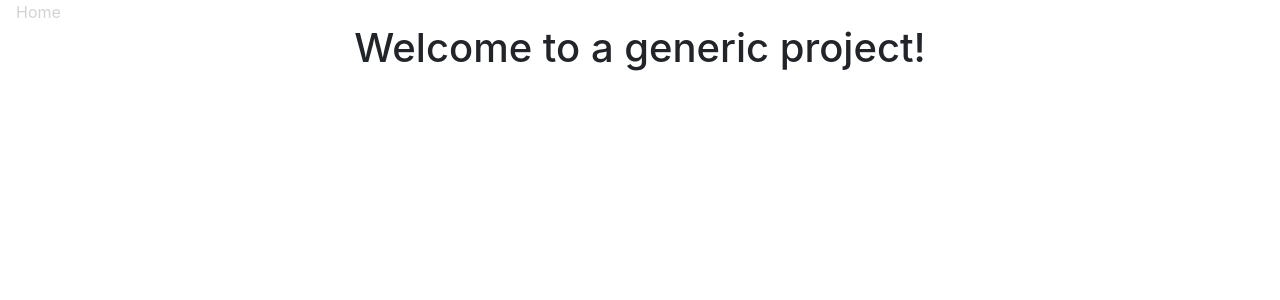
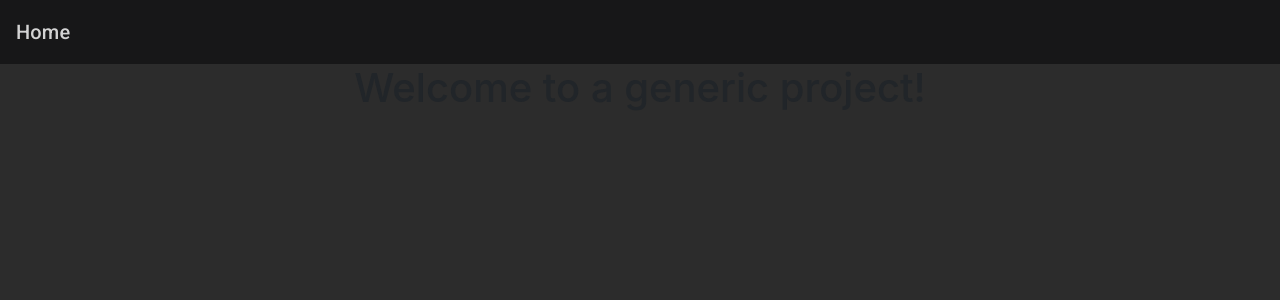
Before and after one commit to johnziegenbein/generic-template, an Angular app in the folder app/: page / in a window 1280 px wide. Shown: the top 300 px of the page. Built offline with nearby package versions, Linux system fonts and the light colour scheme.

Commit message:
Add custom material theme

```diff
--- a/app/src/styles.scss
+++ b/app/src/styles.scss
@@ -1,2 +1,250 @@
 @import "~bootstrap/dist/css/bootstrap.css";
+
+/**
+* Generated theme by Material Theme Generator
+* https://materialtheme.arcsine.dev
+*/
+
 @import '~@angular/material/theming';
+// Include the common styles for Angular Material. We include this here so that you only
+// have to load a single css file for Angular Material in your app.
+
+// Fonts
+@import 'https://fonts.googleapis.com/css?family=Material+Icons';
+@import url('https://fonts.googleapis.com/css?family=Roboto:300,400,500');
+
+$fontConfig: (
+  display-4: mat-typography-level(112px, 112px, 300, 'Roboto', -0.0134em),
+  display-3: mat-typography-level(56px, 56px, 400, 'Roboto', -0.0089em),
+  display-2: mat-typography-level(45px, 48px, 400, 'Roboto', 0.0000em),
+  display-1: mat-typography-level(34px, 40px, 400, 'Roboto', 0.0074em),
+  headline: mat-typography-level(24px, 32px, 400, 'Roboto', 0.0000em),
+  title: mat-typography-level(20px, 32px, 500, 'Roboto', 0.0075em),
+  subheading-2: mat-typography-level(16px, 28px, 400, 'Roboto', 0.0094em),
+  subheading-1: mat-typography-level(15px, 24px, 500, 'Roboto', 0.0067em),
+  body-2: mat-typography-level(14px, 24px, 500, 'Roboto', 0.0179em),
+  body-1: mat-typography-level(14px, 20px, 400, 'Roboto', 0.0179em),
+  button: mat-typography-level(14px, 14px, 500, 'Roboto', 0.0893em),
+  caption: mat-typography-level(12px, 20px, 400, 'Roboto', 0.0333em),
+  input: mat-typography-level(inherit, 1.125, 400, 'Roboto', 1.5px)
+);
+
+// Foreground Elements
+
+// Light Theme Text
+$dark-text: #000000;
+$dark-primary-text: rgba($dark-text, 0.87);
+$dark-accent-text: rgba($dark-primary-text, 0.54);
+$dark-disabled-text: rgba($dark-primary-text, 0.38);
+$dark-dividers: rgba($dark-primary-text, 0.12);
+$dark-focused: rgba($dark-primary-text, 0.12);
+
+$mat-light-theme-foreground: (
+  base:              black,
+  divider:           $dark-dividers,
+  dividers:          $dark-dividers,
+  disabled:          $dark-disabled-text,
+  disabled-button:   rgba($dark-text, 0.26),
+  disabled-text:     $dark-disabled-text,
+  elevation:         black,
+  secondary-text:    $dark-accent-text,
+  hint-text:         $dark-disabled-text,
+  accent-text:       $dark-accent-text,
+  icon:              $dark-accent-text,
+  icons:             $dark-accent-text,
+  text:              $dark-primary-text,
+  slider-min:        $dark-primary-text,
+  slider-off:        rgba($dark-text, 0.26),
+  slider-off-active: $dark-disabled-text,
+);
+
+// Dark Theme text
+$light-text: #ffffff;
+$light-primary-text: $light-text;
+$light-accent-text: rgba($light-primary-text, 0.7);
+$light-disabled-text: rgba($light-primary-text, 0.5);
+$light-dividers: rgba($light-primary-text, 0.12);
+$light-focused: rgba($light-primary-text, 0.12);
+
+$mat-dark-theme-foreground: (
+  base:              $light-text,
+  divider:           $light-dividers,
+  dividers:          $light-dividers,
+  disabled:          $light-disabled-text,
+  disabled-button:   rgba($light-text, 0.3),
+  disabled-text:     $light-disabled-text,
+  elevation:         black,
+  hint-text:         $light-disabled-text,
+  secondary-text:    $light-accent-text,
+  accent-text:       $light-accent-text,
+  icon:              $light-text,
+  icons:             $light-text,
+  text:              $light-text,
+  slider-min:        $light-text,
+  slider-off:        rgba($light-text, 0.3),
+  slider-off-active: rgba($light-text, 0.3),
+);
+
+// Background config
+// Light bg
+$light-background:    #fafafa;
+$light-bg-darker-5:   darken($light-background, 5%);
+$light-bg-darker-10:  darken($light-background, 10%);
+$light-bg-darker-20:  darken($light-background, 20%);
+$light-bg-darker-30:  darken($light-background, 30%);
+$light-bg-lighter-5:  lighten($light-background, 5%);
+$dark-bg-tooltip:     lighten(#2c2c2c, 20%);
+$dark-bg-alpha-4:     rgba(#2c2c2c, 0.04);
+$dark-bg-alpha-12:    rgba(#2c2c2c, 0.12);
+
+$mat-light-theme-background: (
+  background:               $light-background,
+  status-bar:               $light-bg-darker-20,
+  app-bar:                  $light-bg-darker-5,
+  hover:                    $dark-bg-alpha-4,
+  card:                     $light-bg-lighter-5,
+  dialog:                   $light-bg-lighter-5,
+  tooltip:                  $dark-bg-tooltip,
+  disabled-button:          $dark-bg-alpha-12,
+  raised-button:            $light-bg-lighter-5,
+  focused-button:           $dark-focused,
+  selected-button:          $light-bg-darker-20,
+  selected-disabled-button: $light-bg-darker-30,
+  disabled-button-toggle:   $light-bg-darker-10,
+  unselected-chip:          $light-bg-darker-10,
+  disabled-list-option:     $light-bg-darker-10,
+);
+
+// Dark bg
+$dark-background:     #2c2c2c;
+$dark-bg-lighter-5:   lighten($dark-background, 5%);
+$dark-bg-lighter-10:  lighten($dark-background, 10%);
+$dark-bg-lighter-20:  lighten($dark-background, 20%);
+$dark-bg-lighter-30:  lighten($dark-background, 30%);
+$light-bg-alpha-4:    rgba(#fafafa, 0.04);
+$light-bg-alpha-12:   rgba(#fafafa, 0.12);
+
+// Background palette for dark themes.
+$mat-dark-theme-background: (
+  background:               $dark-background,
+  status-bar:               $dark-bg-lighter-20,
+  app-bar:                  $dark-bg-lighter-5,
+  hover:                    $light-bg-alpha-4,
+  card:                     $dark-bg-lighter-5,
+  dialog:                   $dark-bg-lighter-5,
+  tooltip:                  $dark-bg-lighter-20,
+  disabled-button:          $light-bg-alpha-12,
+  raised-button:            $dark-bg-lighter-5,
+  focused-button:           $light-focused,
+  selected-button:          $dark-bg-lighter-20,
+  selected-disabled-button: $dark-bg-lighter-30,
+  disabled-button-toggle:   $dark-bg-lighter-10,
+  unselected-chip:          $dark-bg-lighter-20,
+  disabled-list-option:     $dark-bg-lighter-10,
+);
+
+// Compute font config
+@include mat-core($fontConfig);
+
+// Theme Config
+
+body {
+  --primary-color: #171718;
+  --primary-lighter-color: #b9b9ba;
+  --primary-darker-color: #0d0d0e;
+  --text-primary-color: #{$light-primary-text};
+  --text-primary-lighter-color: #{$dark-primary-text};
+  --text-primary-darker-color: #{$light-primary-text};
+}
+
+$mat-primary: (
+  main: #171718,
+  lighter: #b9b9ba,
+  darker: #0d0d0e,
+  200: #171718, // For slide toggle,
+  contrast : (
+    main: $light-primary-text,
+    lighter: $dark-primary-text,
+    darker: $light-primary-text,
+  )
+);
+$theme-primary: mat-palette($mat-primary, main, lighter, darker);
+
+body {
+  --accent-color: #797979;
+  --accent-lighter-color: #d7d7d7;
+  --accent-darker-color: #5c5c5c;
+  --text-accent-color: #{$light-primary-text};
+  --text-accent-lighter-color: #{$dark-primary-text};
+  --text-accent-darker-color: #{$light-primary-text};
+}
+
+$mat-accent: (
+  main: #797979,
+  lighter: #d7d7d7,
+  darker: #5c5c5c,
+  200: #797979, // For slide toggle,
+  contrast : (
+    main: $light-primary-text,
+    lighter: $dark-primary-text,
+    darker: $light-primary-text,
+  )
+);
+$theme-accent: mat-palette($mat-accent, main, lighter, darker);
+
+body {
+  --warn-color: #ff2a2a;
+  --warn-lighter-color: #ffbfbf;
+  --warn-darker-color: #ff1919;
+  --text-warn-color: #{$light-primary-text};
+  --text-warn-lighter-color: #{$dark-primary-text};
+  --text-warn-darker-color: #{$light-primary-text};
+}
+
+$mat-warn: (
+  main: #ff2a2a,
+  lighter: #ffbfbf,
+  darker: #ff1919,
+  200: #ff2a2a, // For slide toggle,
+  contrast : (
+    main: $light-primary-text,
+    lighter: $dark-primary-text,
+    darker: $light-primary-text,
+  )
+);
+$theme-warn: mat-palette($mat-warn, main, lighter, darker);;
+
+$theme: mat-dark-theme($theme-primary, $theme-accent, $theme-warn);
+$altTheme: mat-light-theme($theme-primary, $theme-accent, $theme-warn);
+
+// Theme Init
+@include angular-material-theme($theme);
+
+.theme-alternate {
+  @include angular-material-theme($altTheme);
+}
+
+// Specific component overrides, pieces that are not in line with the general theming
+
+// Handle buttons appropriately, with respect to line-height
+.mat-raised-button, .mat-stroked-button, .mat-flat-button {
+  padding: 0 1.15em;
+  margin: 0 .65em;
+  min-width: 3em;
+  line-height: 36.4px
+}
+
+.mat-standard-chip {
+  padding: .5em .85em;
+  min-height: 2.5em;
+}
+
+.material-icons {
+  font-size: 24px;
+  font-family: 'Material Icons', 'Material Icons';
+  .mat-badge-content {
+    font-family: 'Roboto';
+  }
+}
+
+html, body { height: 100%; background-color: $dark-background }
```
